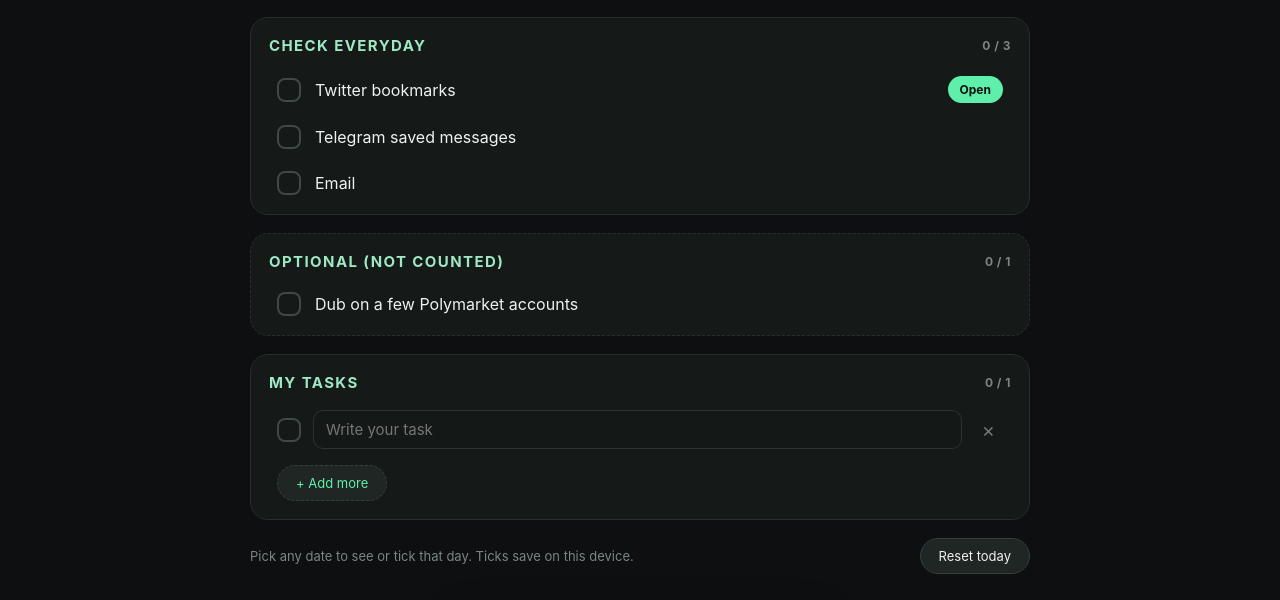
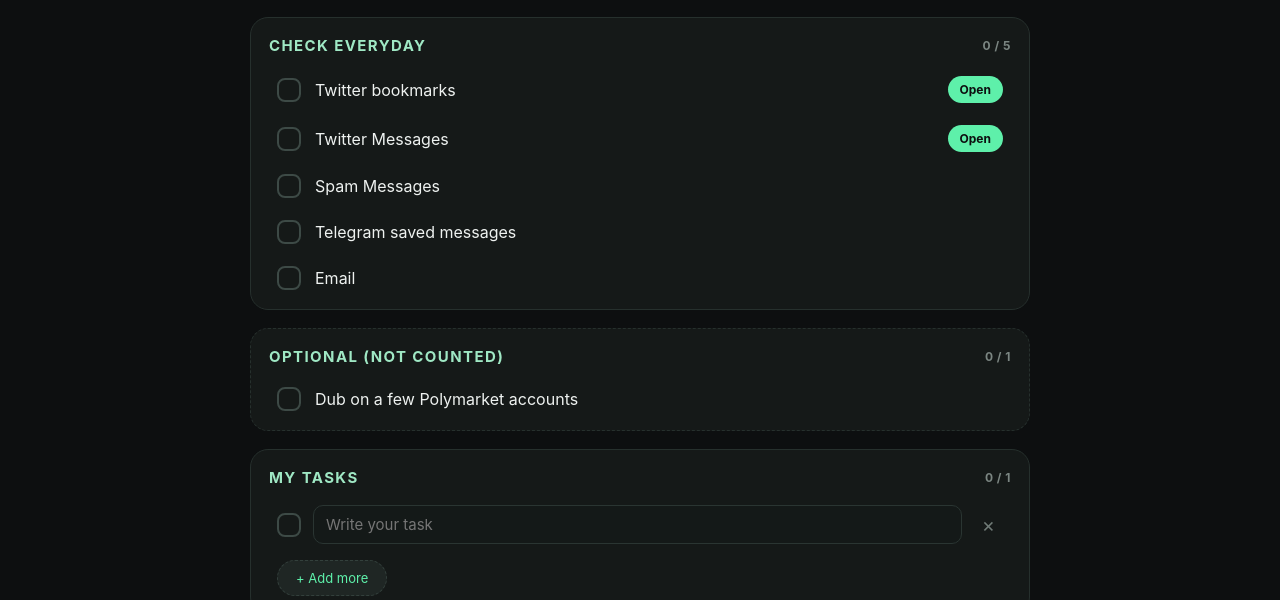
Before and after one commit to souravshariar10/daily-checklist, a plain HTML site: page index.html in a window 1280 px wide. Shown: the part 1067-1667 px from the top of the page. Drawn offline with Linux system fonts and the light colour scheme.

Commit message:
Add Twitter and Spam messages

```diff
--- a/index.html
+++ b/index.html
@@ -212,6 +212,8 @@ const data=[
 {id:"check_ambassador",n:"Check ambassador task and paid deals",note:"",url:""}]}]},
 {id:"s_inbox",t:"Check Everyday",items:[
 {id:"tw_bookmarks",n:"Twitter bookmarks",note:"",url:"https://x.com/i/bookmarks"},
+{id:"tw_messages",n:"Twitter Messages",note:"",url:"https://x.com/messages"},
+{id:"spam_messages",n:"Spam Messages",note:"",url:""},
 {id:"tg_saved",n:"Telegram saved messages",note:"",url:""},
 {id:"email",n:"Email",note:"",url:""}]},
 {id:"s_optional",t:"Optional",opt:true,items:[
```
